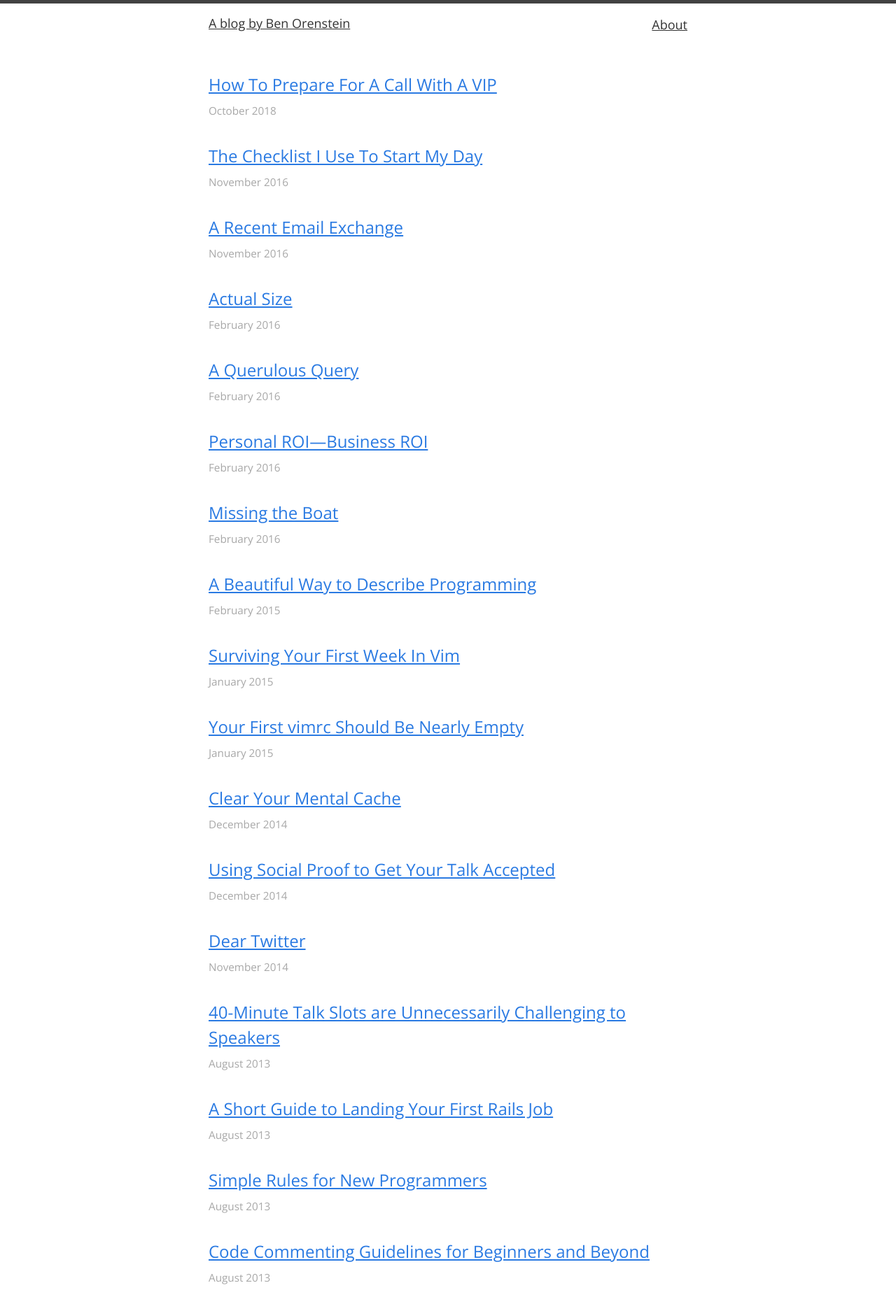
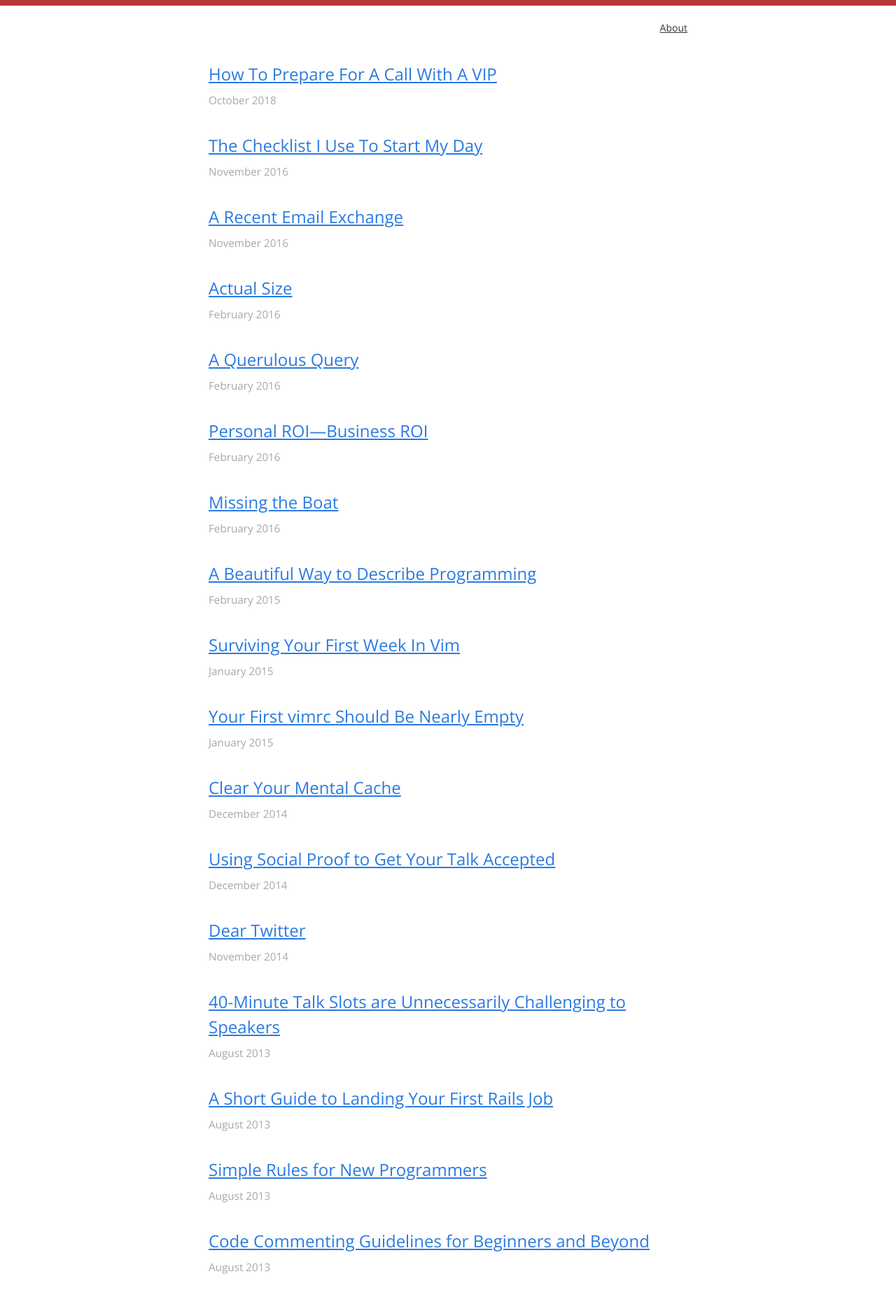
Before and after one commit to r00k/blog, a Jekyll site: the page built from index.html, in a window 1280 px wide. Shown: the top 1864 px of the page at 70% size. Built offline with Jekyll 4.4.1, drawn with Linux system fonts in a browser that asks for light colours.

Commit message:
visual tweaks

```diff
--- a/_includes/header.html
+++ b/_includes/header.html
@@ -1,9 +1,6 @@
 <header class="site-header">
 
   <div class="wrapper">
-
-    <a class="site-title" href="{{ site.baseurl }}/">{{ site.title }}</a>
-
     <nav class="site-nav">
       <a href="#" class="menu-icon">
         <svg viewBox="0 0 18 15">
--- a/_sass/_custom-styles.scss
+++ b/_sass/_custom-styles.scss
@@ -26,7 +26,7 @@ iframe {
 
 .about-link {
   color: #333;
-  font-size: 18px;
+  font-size: 14px;
 
   &:visited {
       color: #333;
--- a/_sass/_layout.scss
+++ b/_sass/_layout.scss
@@ -2,7 +2,7 @@
  * Site header
  */
 .site-header {
-    border-top: 5px solid $grey-color-dark;
+    border-top: 8px solid #ba3737;
     // border-bottom: 1px solid $grey-color-light;
     min-height: 56px;
 
@@ -149,7 +149,7 @@
  * Page content
  */
 .page-content {
-    padding-top: 40px;
+    padding-top: 20px;
 }
 
 .page-heading {
```
